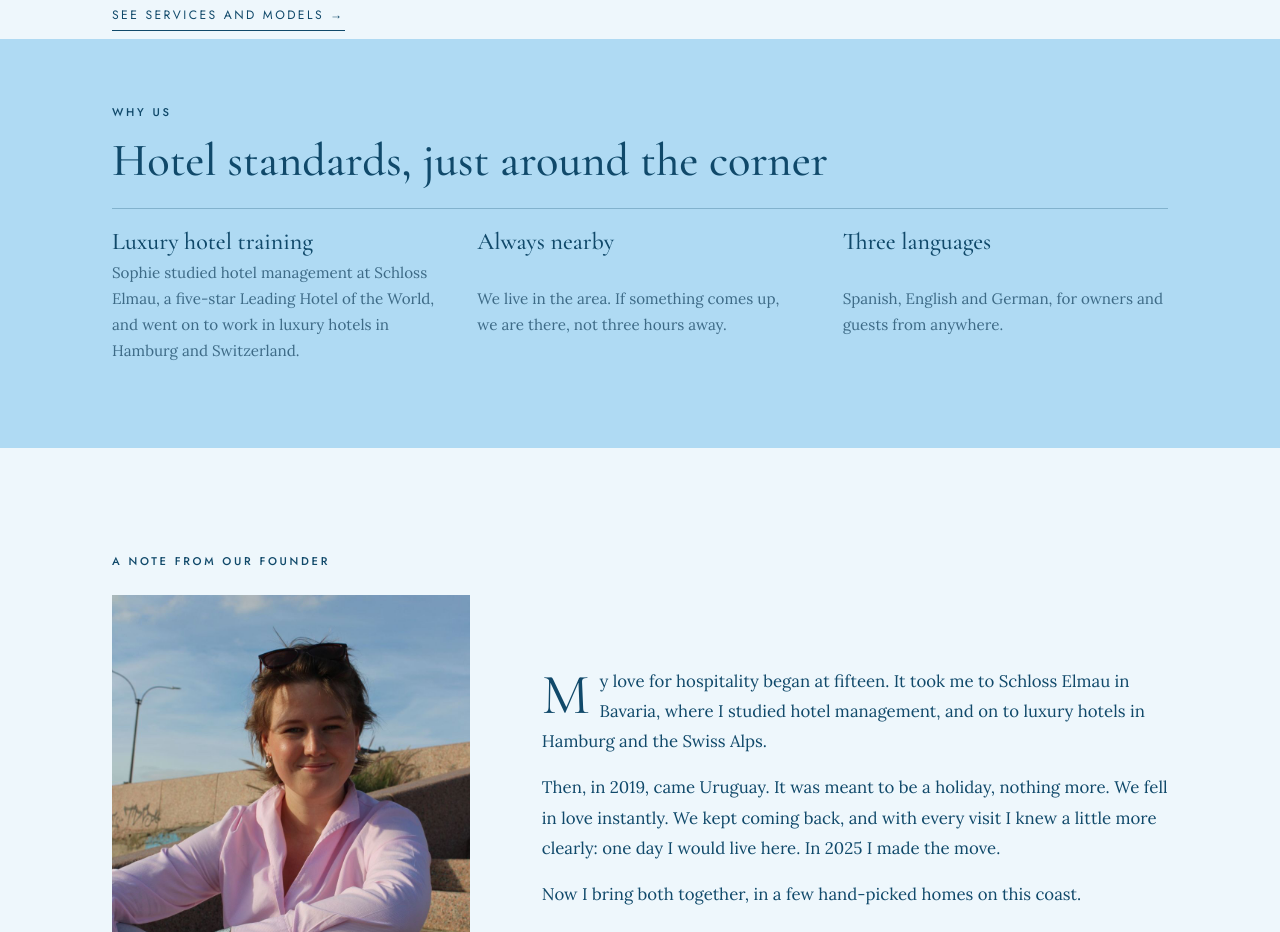
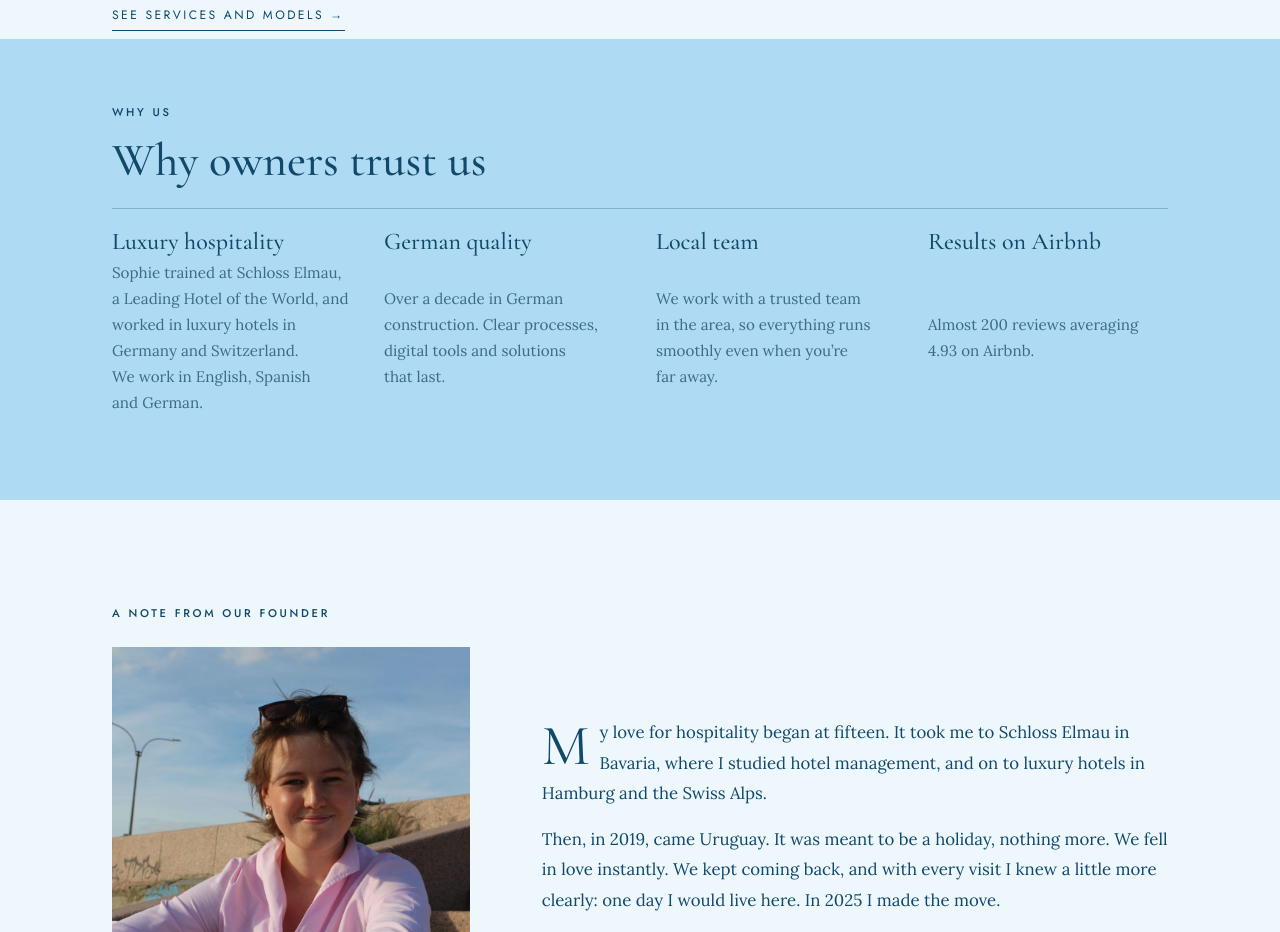
Before and after one commit to sophiesdestinations/sophiesdestinations.github.io, a plain HTML site: page index.html in a window 1280 px wide. Shown: the part 1880-2812 px from the top of the page. Drawn offline with nearby package versions, Linux system fonts and the light colour scheme.

Commit message:
Por qué confiar en nosotros: vier Säulen
Co-Authored-By: Claude Opus 5.5 <noreply@anthropic.com>
Claude-Session: https://claude.ai/code/session_01Dr5HfuUc7Q6XDfzdtyQsZz

```diff
--- a/index.html
+++ b/index.html
@@ -59,12 +59,13 @@
     <section class="sec">
       <div class="sec-head">
         <span class="label"><span data-l="es">Por qué nosotros</span><span data-l="en">Why us</span></span>
-        <h2><span data-l="es">Estándar de hotel, a la vuelta de la esquina</span><span data-l="en">Hotel standards, just around the corner</span></h2>
+        <h2><span data-l="es">Por qué confiar en nosotros</span><span data-l="en">Why owners trust us</span></h2>
       </div>
-      <div class="pillars">
-        <div class="pillar"><h3><span data-l="es">Formación de hotel de lujo</span><span data-l="en">Luxury hotel training</span></h3><p><span data-l="es">Sophie estudió hotelería en Schloss Elmau, un hotel cinco estrellas de The Leading Hotels of the World, y trabajó en hoteles de lujo en Hamburgo y Suiza.</span><span data-l="en">Sophie studied hotel management at Schloss Elmau, a five-star Leading Hotel of the World, and went on to work in luxury hotels in Hamburg and Switzerland.</span></p></div>
-        <div class="pillar"><h3><span data-l="es">Siempre cerca</span><span data-l="en">Always nearby</span></h3><p><span data-l="es">Vivimos en la zona. Si algo pasa, estamos ahí, no a tres horas de distancia.</span><span data-l="en">We live in the area. If something comes up, we are there, not three hours away.</span></p></div>
-        <div class="pillar"><h3><span data-l="es">Tres idiomas</span><span data-l="en">Three languages</span></h3><p><span data-l="es">Español, inglés y alemán, para propietarios y huéspedes de todo el mundo.</span><span data-l="en">Spanish, English and German, for owners and guests from anywhere.</span></p></div>
+      <div class="pillars pillars-4">
+        <div class="pillar"><h3><span data-l="es">Hotelería de lujo</span><span data-l="en">Luxury hospitality</span></h3><p><span data-l="es">Sophie se formó en Schloss Elmau, un Leading Hotel of the World, y trabajó en hoteles de lujo en Alemania y Suiza. Atendemos en español, inglés y alemán.</span><span data-l="en">Sophie trained at Schloss Elmau, a Leading Hotel of the World, and worked in luxury hotels in Germany and Switzerland. We work in English, Spanish and German.</span></p></div>
+        <div class="pillar"><h3><span data-l="es">Calidad alemana</span><span data-l="en">German quality</span></h3><p><span data-l="es">Más de una década en la construcción alemana. Procesos claros, herramientas digitales y soluciones que duran.</span><span data-l="en">Over a decade in German construction. Clear processes, digital tools and solutions that last.</span></p></div>
+        <div class="pillar"><h3><span data-l="es">Equipo local</span><span data-l="en">Local team</span></h3><p><span data-l="es">Trabajamos con un equipo de confianza en la zona, para que todo funcione aunque vos estés lejos.</span><span data-l="en">We work with a trusted team in the area, so everything runs smoothly even when you’re far away.</span></p></div>
+        <div class="pillar"><h3><span data-l="es">Resultados en Airbnb</span><span data-l="en">Results on Airbnb</span></h3><p><span data-l="es">Casi 200 reseñas con un promedio de 4,93 en Airbnb.</span><span data-l="en">Almost 200 reviews averaging 4.93 on Airbnb.</span></p></div>
       </div>
     </section>
   </div>
--- a/styles.css
+++ b/styles.css
@@ -218,3 +218,4 @@ html[lang="es"] [data-l="en"], html[lang="en"] [data-l="es"]{display:none !impor
 .sub-head h3{font-size:1.6rem}
 .sub-head p{color:var(--ink-soft);max-width:52ch}
 @media (min-width:900px){.tiles-5{grid-template-columns:repeat(3,minmax(0,1fr));gap:44px 36px}}
+@media (min-width:900px){.pillars.pillars-4{grid-template-columns:repeat(4,minmax(0,1fr));column-gap:32px}}
```
